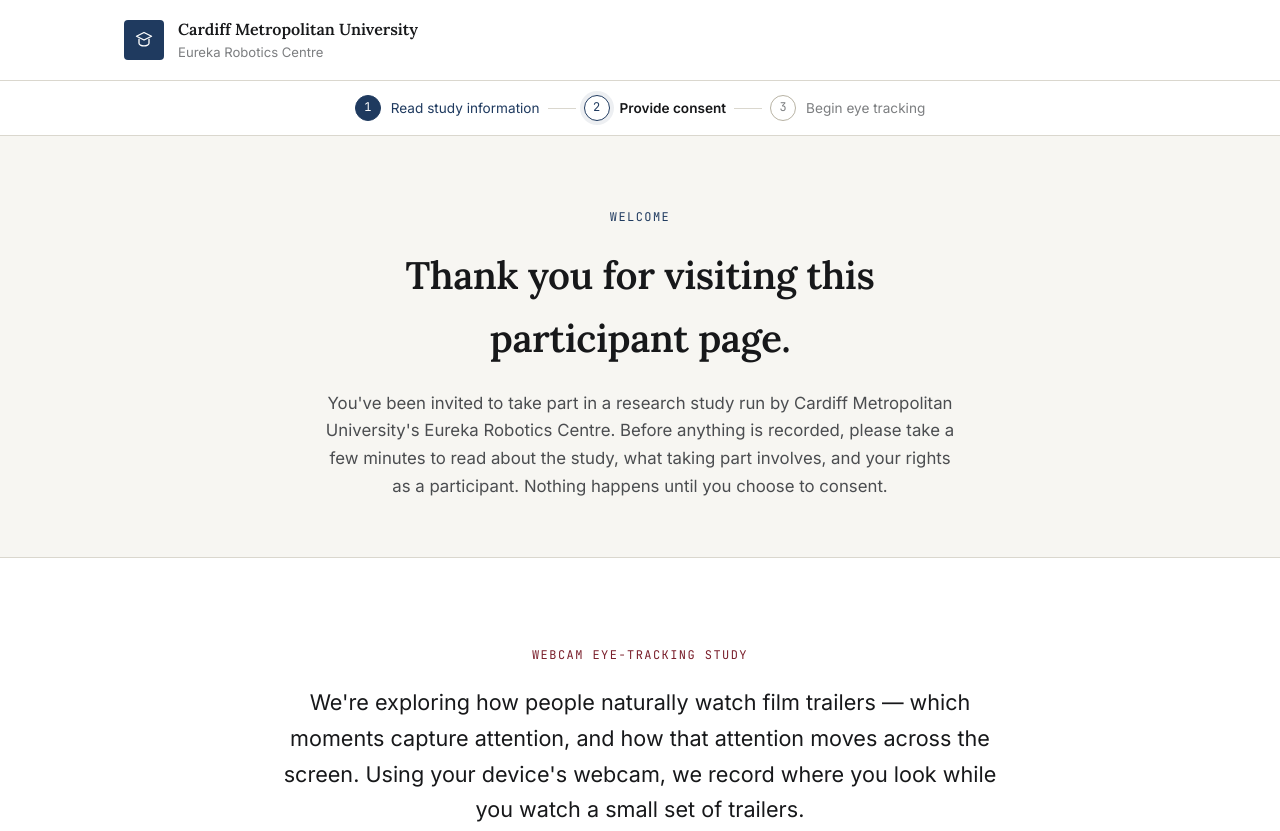
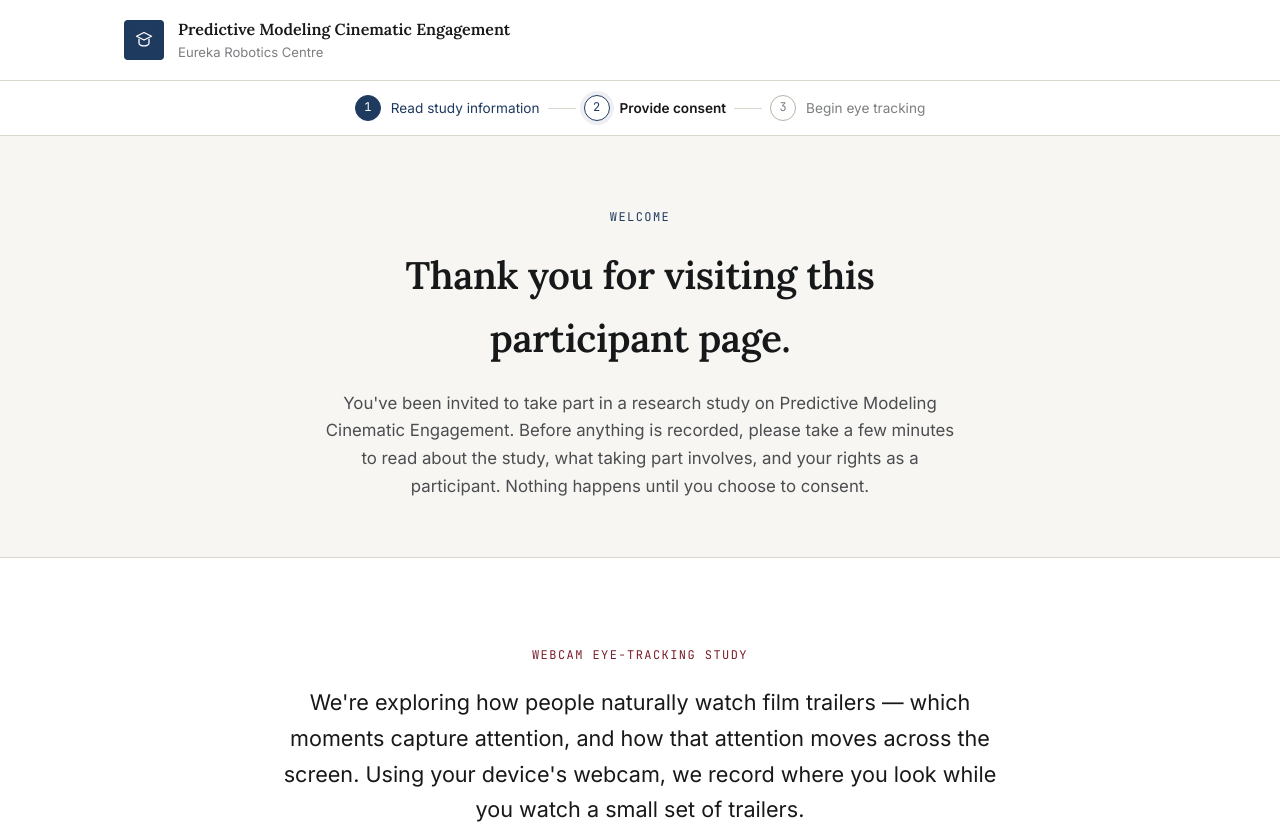
Before and after one commit to shenalme/Eureka_Eye_Tracking_survey, a plain HTML site: page index.html in a window 1280 px wide. Shown: the top 831 px of the page. Drawn offline with Linux system fonts and the light colour scheme.

Commit message:
Revise title and institution for research study
Updated title and institution name to reflect new study focus.

```diff
--- a/index.html
+++ b/index.html
@@ -3,7 +3,7 @@
 <head>
 <meta charset="UTF-8">
 <meta name="viewport" content="width=device-width, initial-scale=1.0">
-<title>Eye-Tracking Research Study — Cardiff Metropolitan University</title>
+<title>Eye-Tracking Research Study </title>
 <meta name="description" content="Take part in a webcam-based eye-tracking study exploring how people watch film trailers, run by Cardiff Metropolitan University.">
 
 <!-- ============================================================
@@ -452,7 +452,7 @@ footer p{ font-size: 0.84rem; color: var(--ink-faint); max-width: 60ch; margin:
       <svg width="20" height="20" viewBox="0 0 24 24" fill="none"><path d="M12 3l9 4.5-9 4.5-9-4.5L12 3z" stroke="currentColor" stroke-width="1.6" stroke-linejoin="round"/><path d="M6 10.5V16c0 1.5 2.7 3 6 3s6-1.5 6-3v-5.5" stroke="currentColor" stroke-width="1.6" stroke-linejoin="round"/></svg>
     </div>
     <div class="masthead-text">
-      <div class="institution">Cardiff Metropolitan University</div>
+      <div class="institution">Predictive Modeling Cinematic Engagement</div>
       <div class="department">Eureka Robotics Centre</div>
     </div>
   </div>
@@ -484,7 +484,7 @@ footer p{ font-size: 0.84rem; color: var(--ink-faint); max-width: 60ch; margin:
   <div class="container">
     <p class="eyebrow">Welcome</p>
     <h1 id="welcome-heading">Thank you for visiting this participant page.</h1>
-    <p class="lede">You've been invited to take part in a research study run by Cardiff Metropolitan University's Eureka Robotics Centre. Before anything is recorded, please take a few minutes to read about the study, what taking part involves, and your rights as a participant. Nothing happens until you choose to consent.</p>
+    <p class="lede">You've been invited to take part in a research study on Predictive Modeling Cinematic Engagement. Before anything is recorded, please take a few minutes to read about the study, what taking part involves, and your rights as a participant. Nothing happens until you choose to consent.</p>
   </div>
 </section>
 
```
